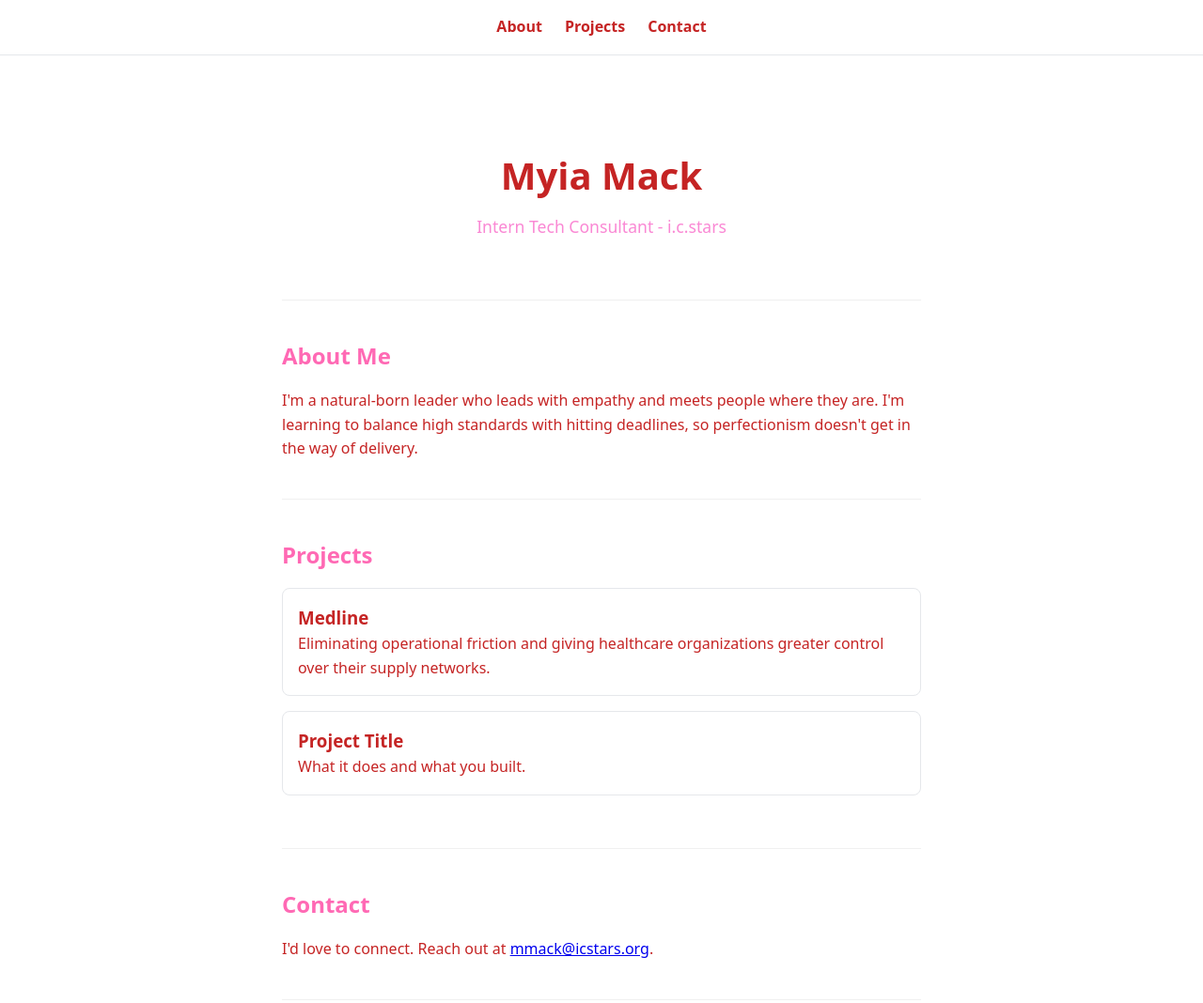
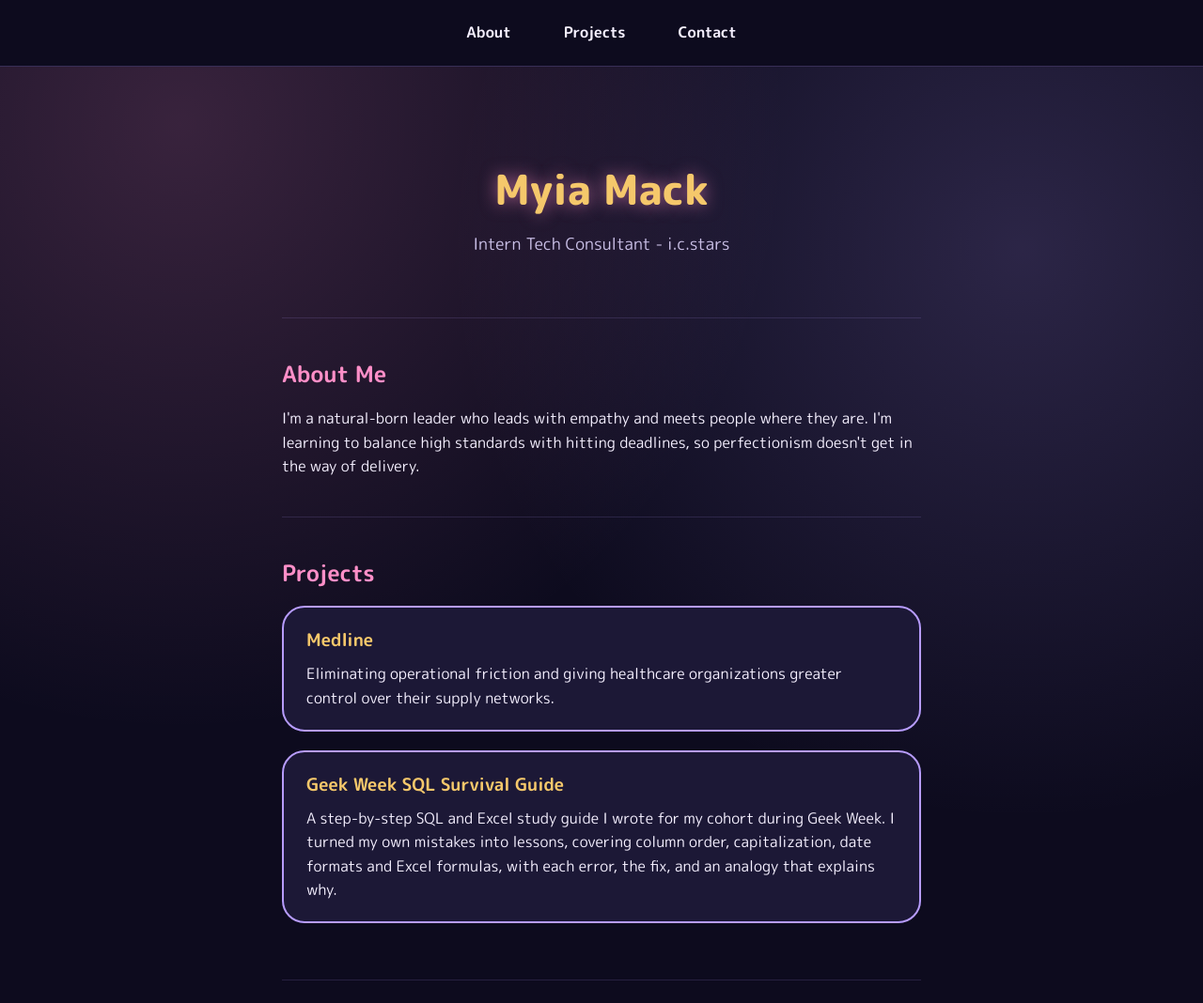
Before and after one commit to myiamack/Portfolio, a plain HTML site: page index.html in a window 1280 px wide. Shown: the top 1068 px of the page at 94% size. Drawn offline with Linux system fonts and the light colour scheme.

Commit message:
Add Kawaii Night theme and Geek Week project

```diff
--- a/index.html
+++ b/index.html
@@ -4,6 +4,7 @@
 	<meta charset="UTF-8">
 	<meta name="viewport" content="width=device-width, initial-scale=1.0">
 	<title>Myia Mack | Portfolio</title>
+	<link href="https://fonts.googleapis.com/css2?family=M+PLUS+Rounded+1c:wght@400;700;800&display=swap" rel="stylesheet">
 	<link rel="stylesheet" href="style.css">
 </head>
 <body>
@@ -33,8 +34,8 @@
 				<p>Eliminating operational friction and giving healthcare organizations greater control over their supply networks.  </p>
 			</article>
 			<article class="project">
-				<h3>Project Title</h3>
-				<p>What it does and what you built.</p>
+				<h3>Geek Week SQL Survival Guide</h3>
+				<p>A step-by-step SQL and Excel study guide I wrote for my cohort during Geek Week. I turned my own mistakes into lessons, covering column order, capitalization, date formats and Excel formulas, with each error, the fix, and an analogy that explains why.</p>
 			</article>
 		</section>
 
--- a/style.css
+++ b/style.css
@@ -1,8 +1,11 @@
- :root {
-	--accent: #FF69B4;
-	--ink: #c52424;
-	--muted: #fa88d4;
-	--bg: #ffffff;
+:root {
+	--bg: #0d0b1e;
+	--card: #1c1836;
+	--ink: #f5f0ff;
+	--accent: #ff8fc8;
+	--gold: #f5c86b;
+	--purple: #b79cff;
+	--muted: #c9bfe6;
 }
 
 * {
@@ -12,17 +15,21 @@
 }
 
 body {
-	font-family: system-ui, -apple-system, sans-serif;
+	font-family: 'M PLUS Rounded 1c', system-ui, sans-serif;
 	color: var(--ink);
 	line-height: 1.6;
-	background: var(--bg);
+	background:
+		radial-gradient(circle at 15% 10%, rgba(255, 143, 200, 0.18), transparent 40%),
+		radial-gradient(circle at 85% 20%, rgba(183, 156, 255, 0.18), transparent 40%),
+		var(--bg);
+	min-height: 100vh;
 }
 
 header {
 	position: sticky;
 	top: 0;
 	background: var(--bg);
-	border-bottom: 1px solid #e5e7eb;
+	border-bottom: 1px solid rgba(183, 156, 255, 0.25);
 }
 
 nav {
@@ -35,11 +42,15 @@ nav {
 nav a {
 	text-decoration: none;
 	color: var(--ink);
-	font-weight: 600;
+	font-weight: 700;
+	padding: 0.4rem 1rem;
+	border-radius: 999px;
+	transition: background 0.2s, color 0.2s;
 }
 
 nav a:hover {
-	color: var(--accent);
+	background: var(--accent);
+	color: var(--bg);
 }
 
 main {
@@ -47,10 +58,14 @@ main {
 	margin: 0 auto;
 	padding: 2rem 1.25rem;
 }
+main a {
+	color: var(--accent);
+	font-weight: 700;
+}
 
 section {
 	padding: 2.5rem 0;
-	border-bottom: 1px solid #f0f0f0;
+	border-bottom: 1px solid rgba(183, 156, 255, 0.15);
 }
 
 #hero {
@@ -59,7 +74,10 @@ section {
 }
 
 h1 {
-	font-size: 2.5rem;
+	font-size: 2.75rem;
+	font-weight: 800;
+	color: var(--gold);
+	text-shadow: 0 0 18px rgba(255, 143, 200, 0.6);
 }
 
 .tagline {
@@ -74,10 +92,23 @@ h2 {
 }
 
 .project {
-	padding: 1rem;
-	border: 1px solid #e5e7eb;
-	border-radius: 8px;
-	margin-bottom: 1rem;
+	background: var(--card);
+	padding: 1.25rem 1.5rem;
+	border: 2px solid var(--purple);
+	border-radius: 24px;
+	margin-bottom: 1.25rem;
+	transition: transform 0.2s, box-shadow 0.2s, border-color 0.2s;
+}
+
+.project:hover {
+	transform: translateY(-4px);
+	box-shadow: 0 0 20px rgba(255, 143, 200, 0.45);
+	border-color: var(--accent);
+}
+
+.project h3 {
+	color: var(--gold);
+	margin-bottom: 0.5rem;
 }
 
 footer {
```
